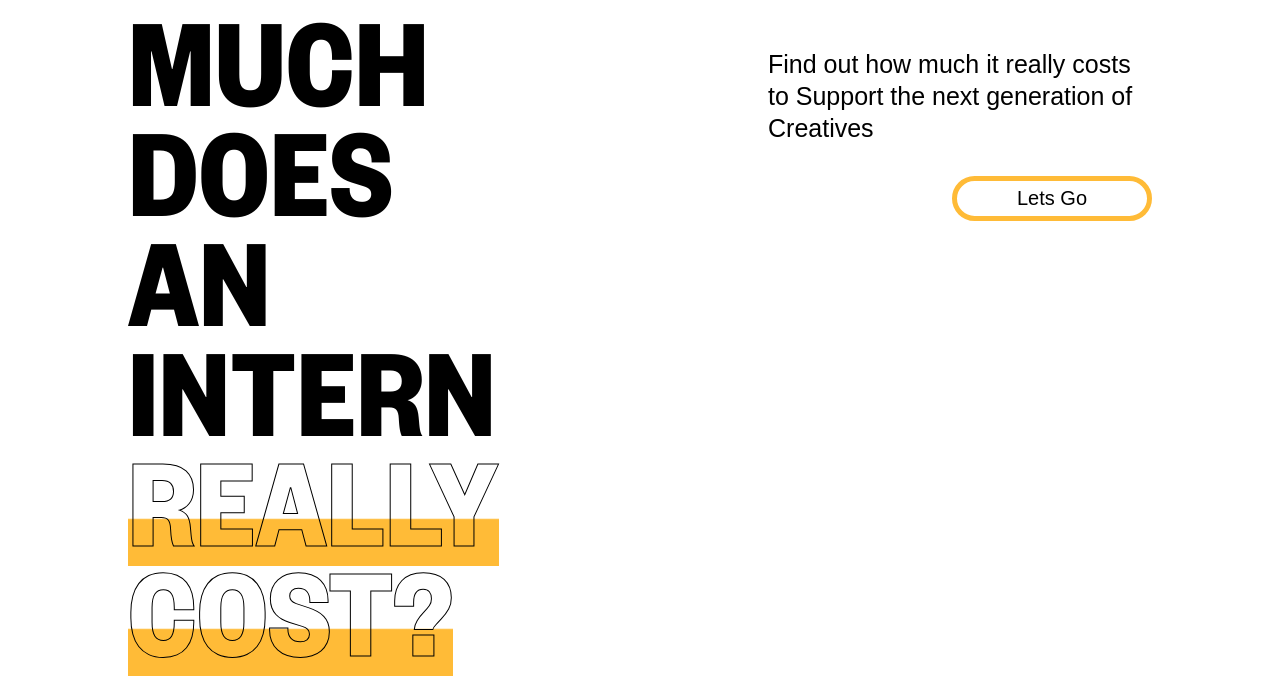
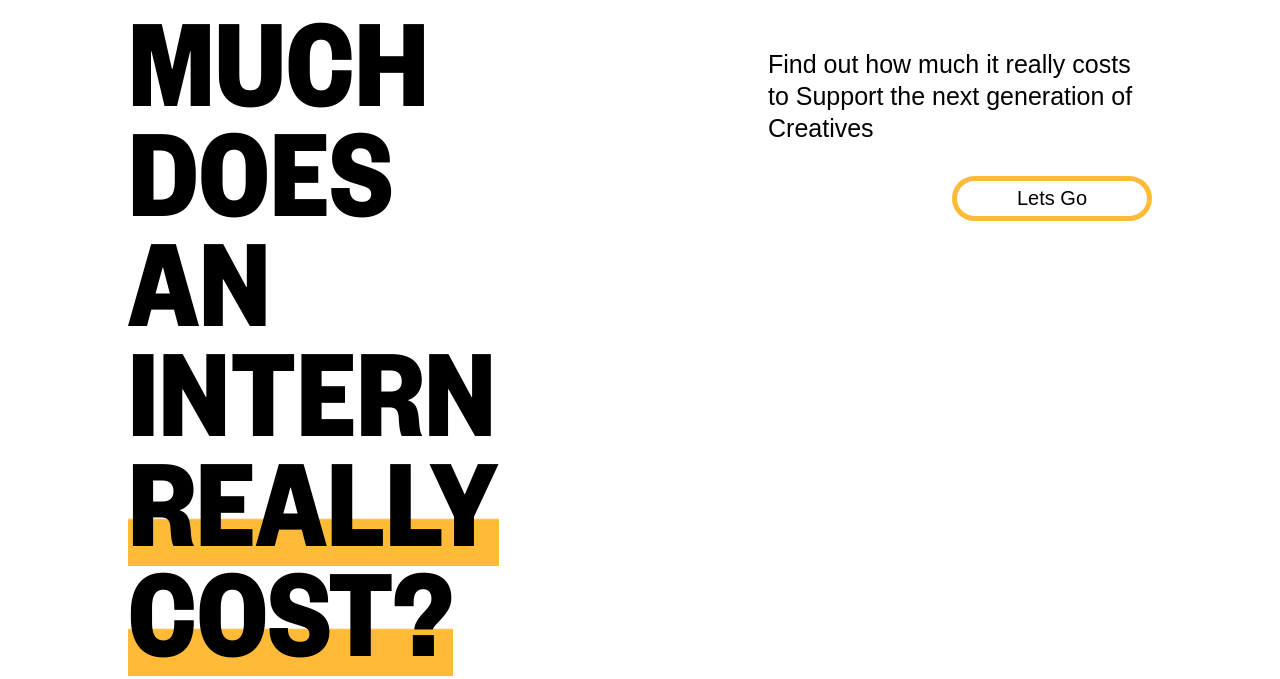
Before and after one commit to TheRadDesigner/Intern-Costs, a plain HTML site: page index.html in a window 1280 px wide. Shown: the part 121-800 px from the top of the page. Drawn offline with nearby package versions, Linux system fonts and the light colour scheme; files whose address does not match are found by name; a web font is replaced by a local one.

Commit message:
Styling Complete

```diff
--- a/css/style.css
+++ b/css/style.css
@@ -422,9 +422,6 @@ input[type=text] {
 	background: -moz-linear-gradient(180deg, rgba(2,0,36,0) 63%, rgba(255,187,55,1) 64%, rgba(255,187,55,1) 95%, rgba(255,187,55,0) 95%);
 	background: -webkit-linear-gradient(180deg, rgba(2,0,36,0) 63%, rgba(255,187,55,1) 64%, rgba(255,187,55,1) 95%, rgba(255,187,55,0) 95%);
 	background: linear-gradient(180deg, rgba(2,0,36,0) 63%, rgba(255,187,55,1) 64%, rgba(255,187,55,1) 95%, rgba(255,187,55,0) 95%);
-	-webkit-text-stroke-width: 1px;
-	-webkit-text-stroke-color: #000;
-	color: transparent;
 }
 
 
```
